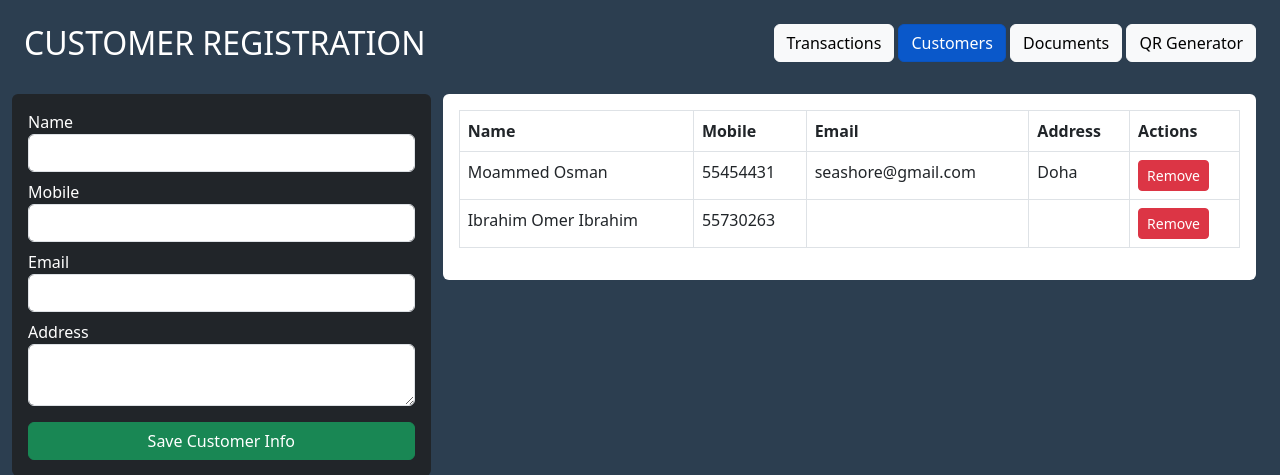
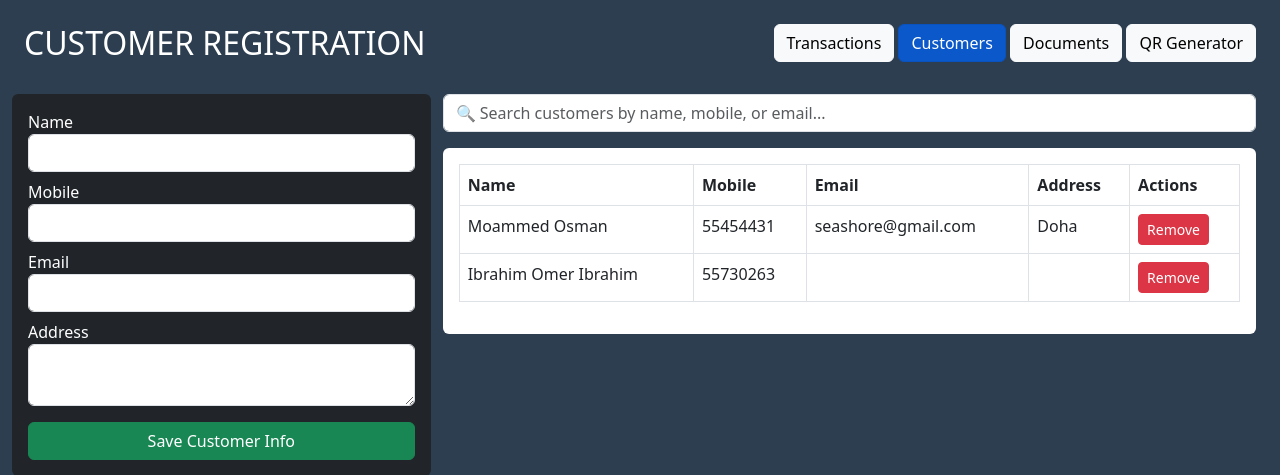
Before and after one commit to ibrahimoia/Dalil-Info, a Flask app: page /customers in a window 1280 px wide. Shown: the top 475 px of the page. Run offline with Flask 3, Linux system fonts and the light colour scheme; a user stored in the database is signed in; data comes from the database, SQL or seed files in the repository.

Commit message:
Update customers.html

```diff
--- a/templates/customers.html
+++ b/templates/customers.html
@@ -25,7 +25,12 @@
             <div class="mb-3"><label>Address</label><textarea id="c_address" class="form-control" rows="2"></textarea></div>
             <button class="btn btn-success w-100" onclick="saveCustomer()">Save Customer Info</button>
         </div>
+
         <div class="col-md-8">
+            <div class="mb-3">
+                <input type="text" id="search_customer" class="form-control" placeholder="🔍 Search customers by name, mobile, or email..." oninput="loadCustomers()">
+            </div>
+
             <div class="bg-white text-dark p-3 rounded">
                 <table class="table table-bordered">
                     <thead><tr><th>Name</th><th>Mobile</th><th>Email</th><th>Address</th><th>Actions</th></tr></thead>
@@ -36,8 +41,14 @@
     </div>
 
     <script>
+        // Updated to dynamically send search parameters to the server
         function loadCustomers() {
-            fetch('/api/customers').then(res => res.json()).then(data => {
+            let searchQuery = document.getElementById('search_customer').value || '';
+
+            // Append query string if user is searching
+            fetch(`/api/customers?q=${encodeURIComponent(searchQuery)}`)
+                .then(res => res.json())
+                .then(data => {
                     let html = '';
                     data.forEach(c => {
                         html += `<tr>
@@ -56,7 +67,14 @@
             };
             fetch('/api/customers', {
                 method: 'POST', headers: {'Content-Type': 'application/json'}, body: JSON.stringify(payload)
-            }).then(() => { loadCustomers(); });
+            }).then(() => {
+                // Reset inputs and reload
+                document.getElementById('c_name').value = '';
+                document.getElementById('c_mobile').value = '';
+                document.getElementById('c_email').value = '';
+                document.getElementById('c_address').value = '';
+                loadCustomers();
+            });
         }
 
         function deleteCustomer(id) {
@@ -64,31 +82,22 @@
                 fetch(`/api/customers/${id}`, { method: 'DELETE' }).then(() => loadCustomers());
             }
         }
+
         window.onload = loadCustomers;
+
         // Intercept Enter key and turn it into a Tab focus switch
         document.addEventListener('keydown', function (e) {
-        // Check if the pressed key is Enter and we are inside an input, select, or textarea
             if (e.key === 'Enter' && (e.target.tagName === 'INPUT' || e.target.tagName === 'SELECT' || e.target.tagName === 'TEXTAREA')) {
-
-            // If it's a textarea, let Enter behave normally (new line) unless you hold Shift
                 if (e.target.tagName === 'TEXTAREA' && !e.shiftKey) {
                     return;
                 }
-
-            // Prevent the default form submission behavior of the Enter key
                 e.preventDefault();
-
-            // Find all visible, enabled input elements on the page
                 const selectors = 'input:not([type="hidden"]):not([disabled]), select:not([disabled]), textarea:not([disabled]), button[onclick]';
                 const focusable = Array.from(document.querySelectorAll(selectors));
-
                 const index = focusable.indexOf(e.target);
 
                 if (index > -1 && index + 1 < focusable.length) {
-                // Move focus to the next element in the visual DOM tree
                     focusable[index + 1].focus();
-
-                // If the next element is an input, auto-select its text for quick typing
                     if (focusable[index + 1].tagName === 'INPUT') {
                         focusable[index + 1].select();
                     }
```
Lines whose indentation alone changed are shown as unchanged.
